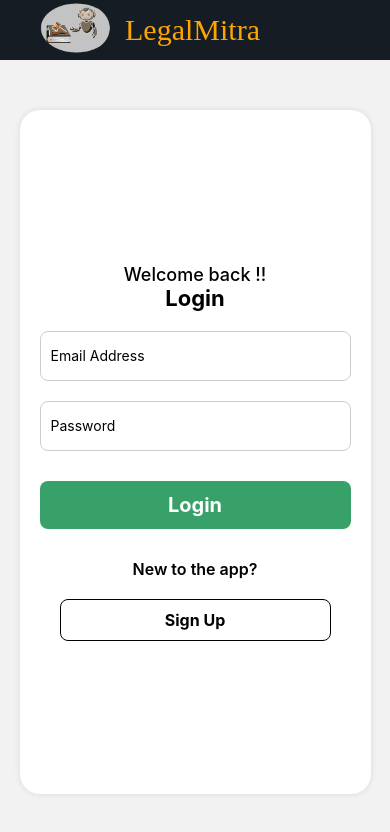
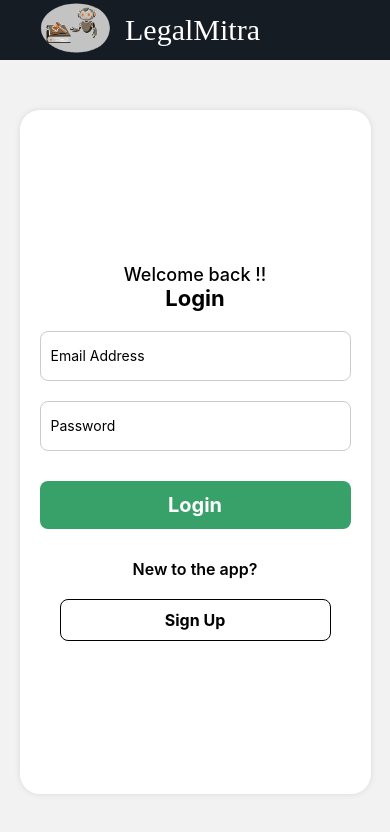
Before and after one commit to MatishaKansal/ase_genai, a React Native app in the folder frontend/: screen /Login in a window 390 px wide. Shown: the top 832 px of the page. Built offline with nearby package versions, Linux system fonts and the light colour scheme.

Commit message:
Logo color change

```diff
--- a/frontend/components/HeaderStyles.js
+++ b/frontend/components/HeaderStyles.js
@@ -22,7 +22,7 @@ const styles = StyleSheet.create({
   headerTitle: {
     fontSize: 30,
     fontWeight: "bold",
-    color: "#FFA500",
+    color: "#fff",
     fontFamily: "vintage-regular",
     fontWeight: "500",
   },
```
